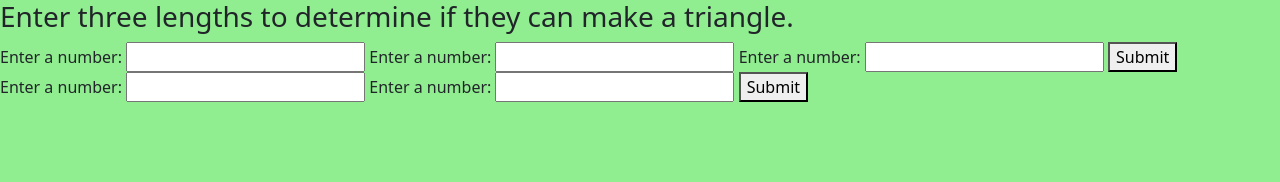
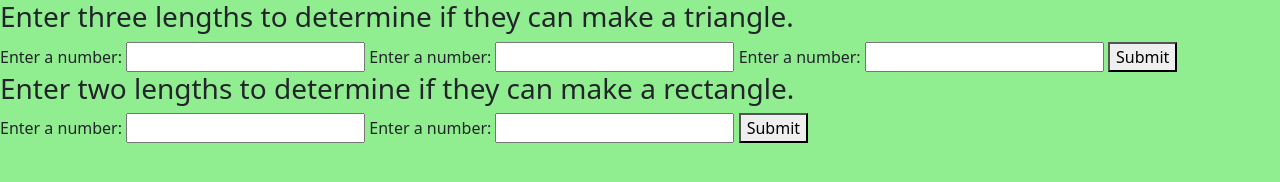
Before and after one commit to kpundt93/shape-tracker, a website built with webpack: page src/index.html in a window 1280 px wide. Built offline with nearby package versions, Linux system fonts and the light colour scheme.

Commit message:
add h3 to rectangle form

```diff
--- a/src/index.html
+++ b/src/index.html
@@ -14,6 +14,7 @@
     <input id="length3" type="number">
     <button type="submit">Submit</button>
   </form>
+  <h3>Enter two lengths to determine if they can make a rectangle.</h3>
   <form id="rectangle-area-form">
     <label for="rect-length1">Enter a number:</label>
     <input id="rect-length1" type="number">
```
